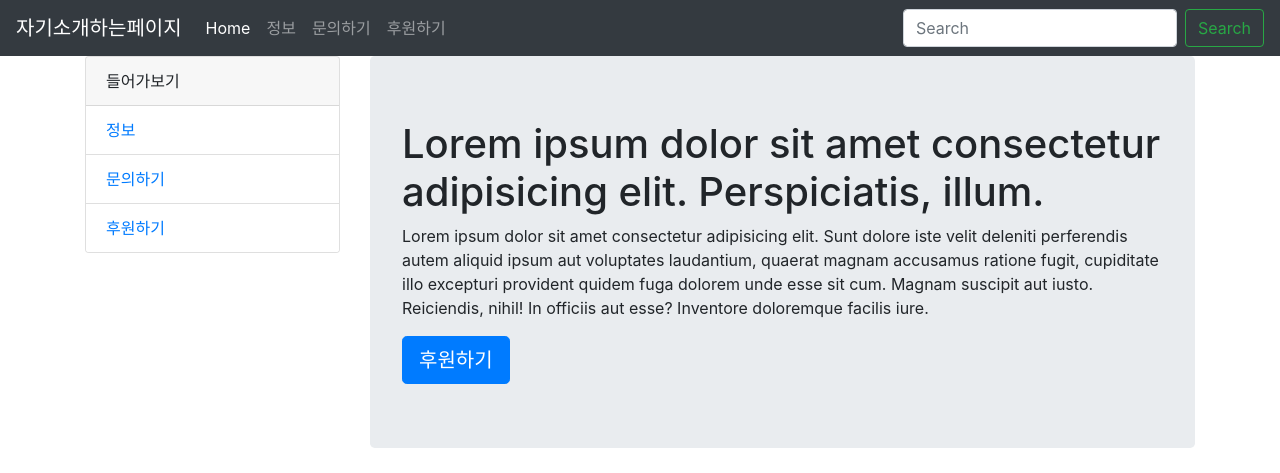
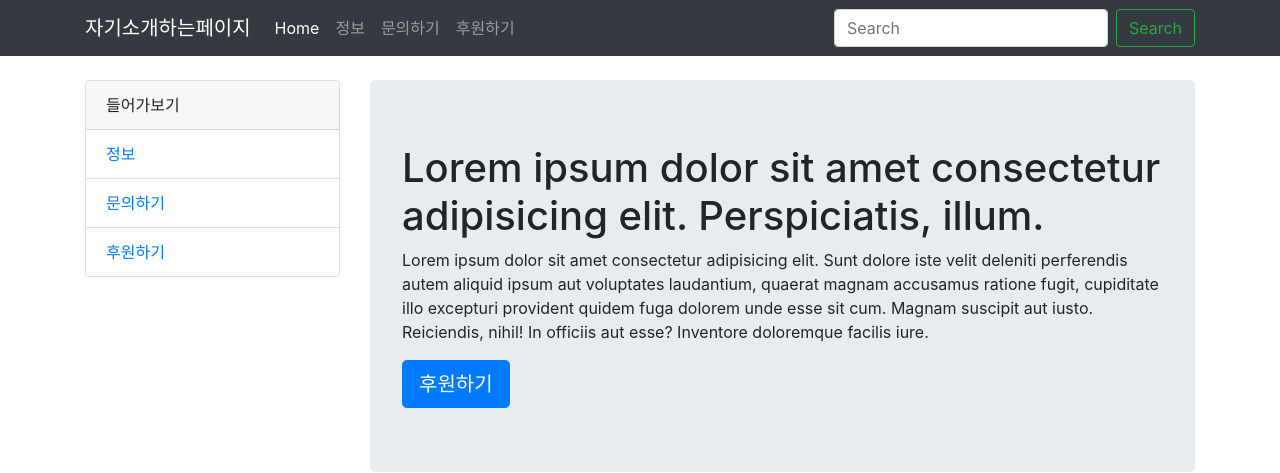
Before and after one commit to Waterbearman/HyeonTae_My_Test_Web, a plain HTML site: page practice_1.html in a window 1280 px wide. Shown: the top 473 px of the page. Drawn offline with nearby package versions, Linux system fonts and the light colour scheme.

Commit message:
practice_1

```diff
--- a/practice_1.html
+++ b/practice_1.html
@@ -14,7 +14,14 @@
 </head>
 
 <body>
-  <nav class="navbar navbar-expand-lg navbar-dark bg-dark">
+  <style>
+    body
+    {
+      padding-top: 80px;
+    }
+  </style>
+  <nav class="navbar navbar-expand-lg navbar-dark bg-dark fixed-top">
+    <div class="container">
     <!--fixed-top 위에 고정이됩니다.-->
     <a class="navbar-brand" href="#">자기소개하는페이지</a>
     <button class="navbar-toggler" type="button" data-toggle="collapse" data-target="#navbarSupportedContent"
@@ -43,6 +50,7 @@
         <button class="btn btn-outline-success my-2 my-sm-0" type="submit">Search</button>
       </form>
     </div>
+  </div>
   </nav>
 
   <div class="container">
```
